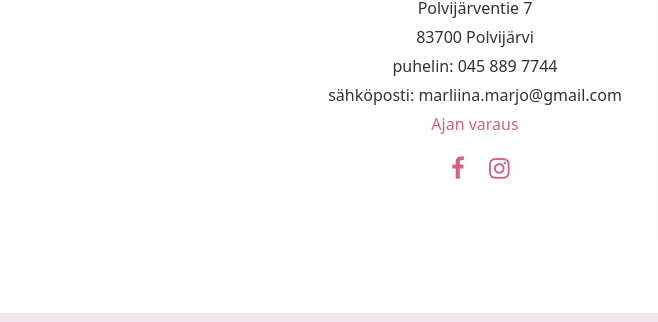
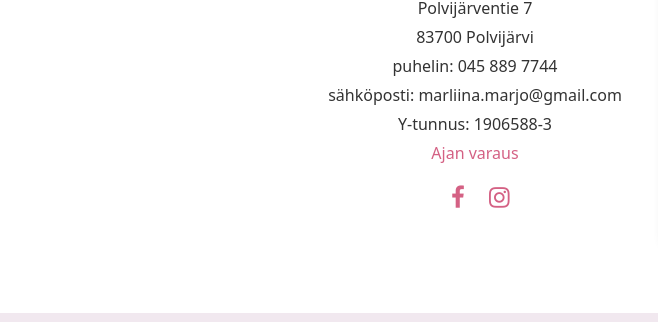
Before and after one commit to Viiuska/marliina, a website: page index.html in a window 1280 px wide. Shown: the part 6511-6833 px from the top of the page, 0-658 px from the left. Drawn offline with nearby package versions, Linux system fonts and the light colour scheme; grey boxes are pictures that could not be loaded.

Commit message:
y-tunnus added

```diff
--- a/index.html
+++ b/index.html
@@ -360,6 +360,7 @@
             <p>83700 Polvijärvi</p>
             <p>puhelin: 045 889 7744</p>
             <p>sähköposti: marliina.marjo@gmail.com</p>
+            <p>Y-tunnus: 1906588-3</p>
 
             <p>
               <a
```
